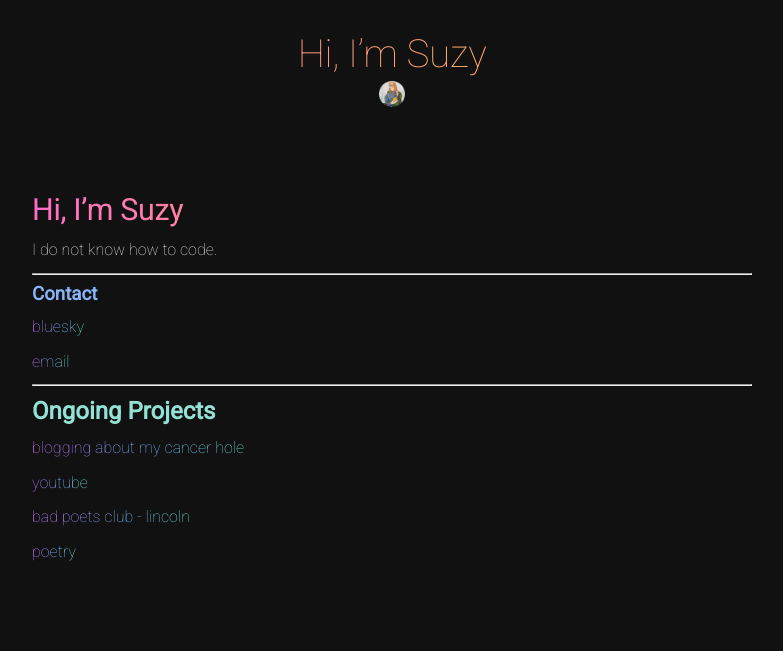
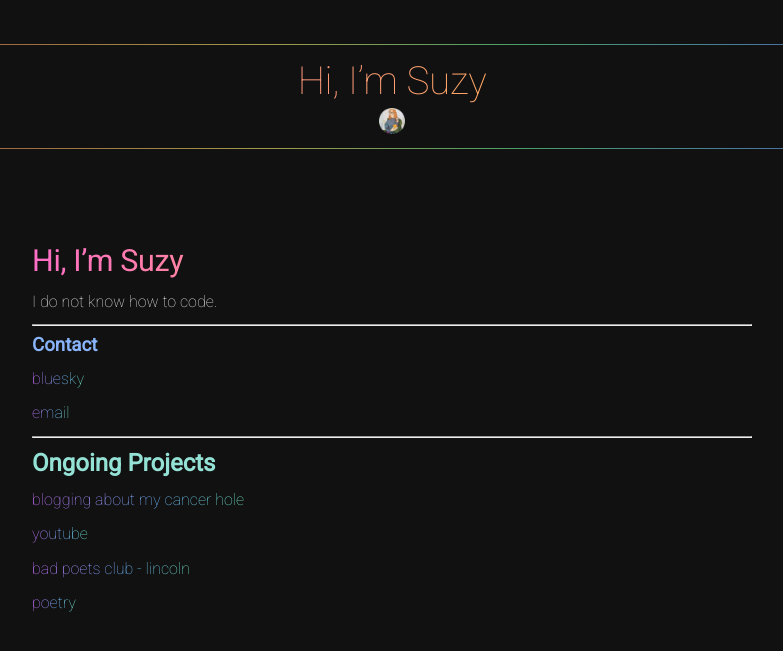
Before and after one commit to Marmitewarlock/suzal, a Jekyll site: the page built from index.md, in a window 1280 px wide. Shown: the top 651 px of the page, without its empty margins (248-1031 px from the left). Built offline with Jekyll 4.4.1, drawn with Linux system fonts in a browser that asks for light colours; our own code applies the rules of GitHub Pages for plain Markdown files.

Commit message:
Update default.html

```diff
--- a/_layouts/default.html
+++ b/_layouts/default.html
@@ -15,23 +15,24 @@
 
 <body class="theme-dark">
 
-  <!-- Royal Velvet Header -->
   <header class="rv-blog-header royal-crest">
-    <div class="crest-line"></div>
+
+  <div class="rv-crest-line"></div>
 
   <h1 class="rv-blog-title">{{ page.title }}</h1>
+
+  <img src="/favicon.png" class="rv-header-image" alt="">
 
   {% if page.subtitle %}
     <h2 class="rv-blog-subtitle">{{ page.subtitle }}</h2>
   {% endif %}
 
-    <img src="/favicon.png" class="rv-header-image" alt="">
-
   {% if page.description %}
     <h4 class="rv-blog-description"><i>{{ page.description }}</i></h4>
   {% endif %}
 
-    <div class="crest-line"></div>
+  <div class="rv-crest-line"></div>
+
 </header>
 
   <div class="app-container">
```
Lines whose indentation alone changed are shown as unchanged.
